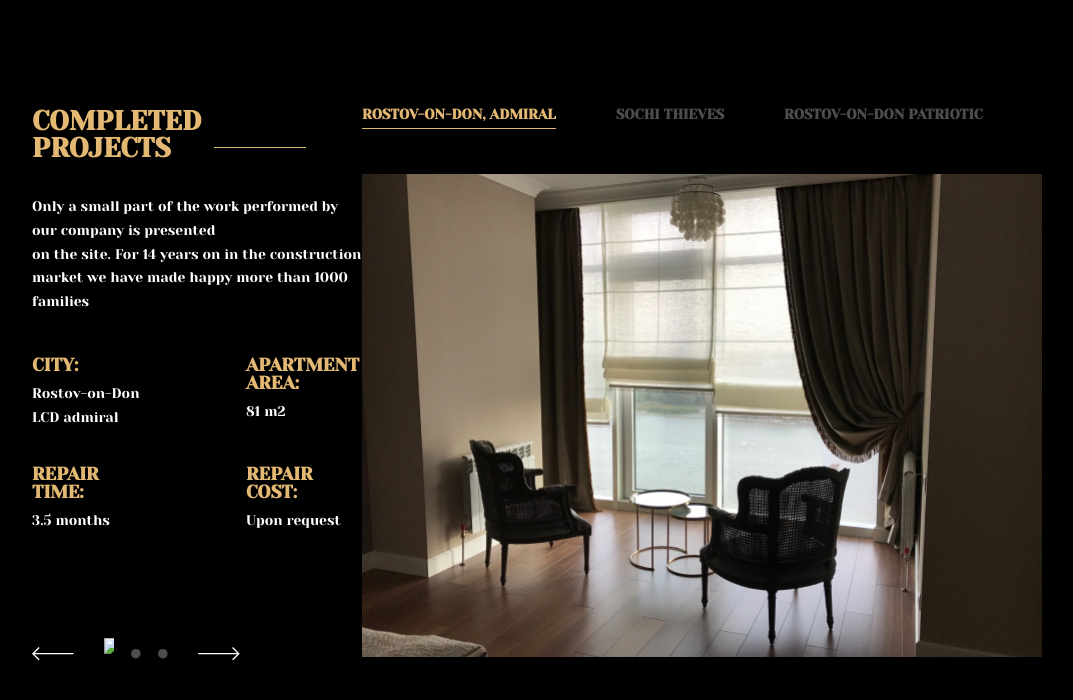
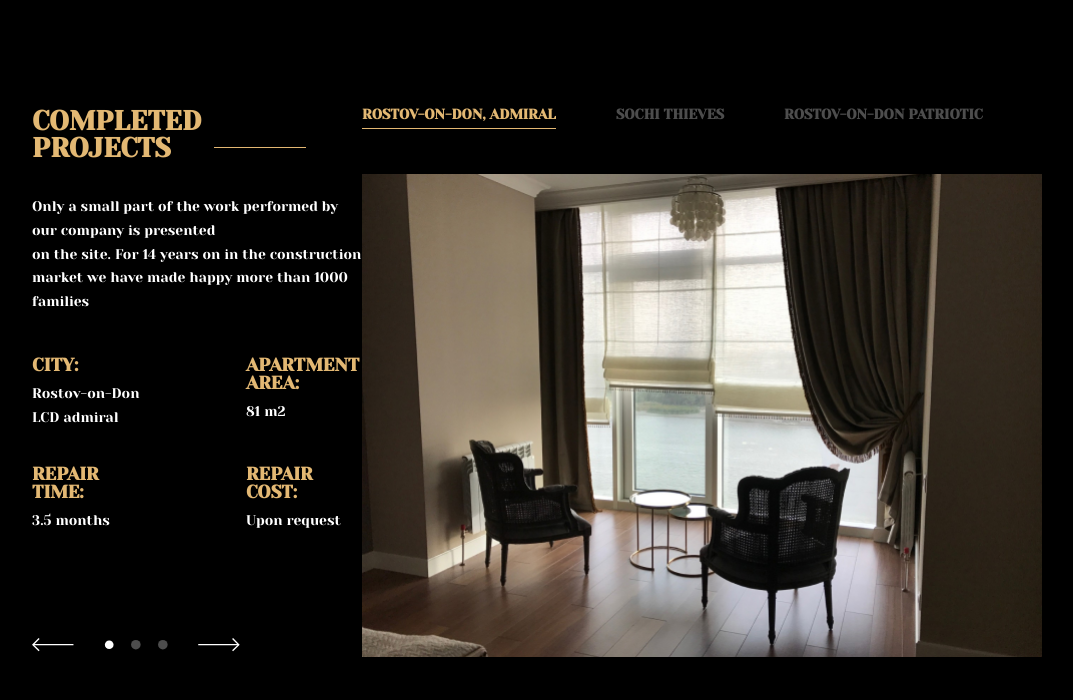
Before and after one commit to hydregnej/project-slider, a plain HTML site: page index.html in a window 1280 px wide. Shown: the whole page, without its empty margins (103-1176 px from the left). Drawn offline with Linux system fonts and the light colour scheme; the site is published under a folder, as on GitHub Pages, so addresses that start at the root find nothing.

Commit message:
Исправил ошибку пути до dot в css

```diff
--- a/css/style.css
+++ b/css/style.css
@@ -109,7 +109,7 @@
 
 .main__dot:hover,
 .main__slider-img-active_dots {
-	content: url("/icons/dot-start.svg");
+	content: url("../icons/dot-start.svg");
 }
 
 .main__arrow {
```
